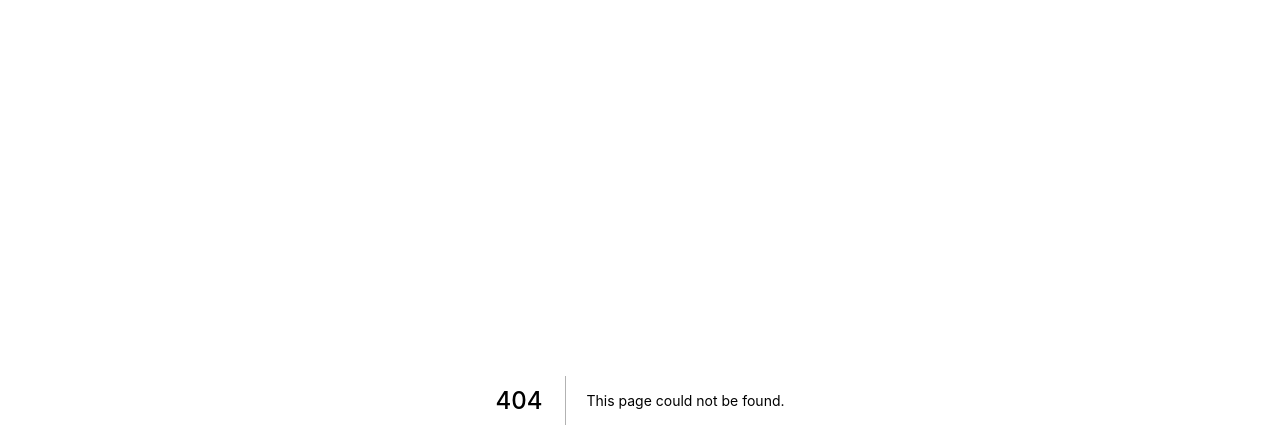
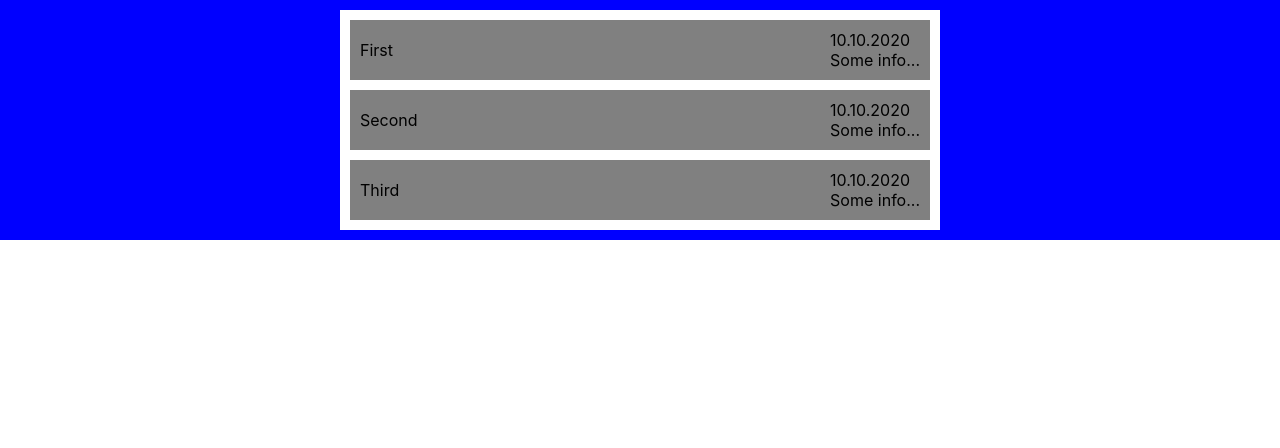
Before and after one commit to vitalyliber/learning_curve, a Next.js app: page /css_flexboxes in a window 1280 px wide. Before the commit this address had no page. Shown: the top 448 px of the page. Built offline with nearby package versions, Linux system fonts and the light colour scheme.

Commit message:
new lesson was added

```diff
--- /dev/null
+++ b/components/FlexCard.js
@@ -0,0 +1,24 @@
+const FlexCard = ({ title }) => {
+  return (
+    <div className="container">
+      <div>{title}</div>
+      <div>
+        <div>10.10.2020</div>
+        <div>Some info...</div>
+      </div>
+
+      <style jsx>{`
+        .container {
+          background-color: gray;
+          margin: 10px;
+          padding: 10px;
+          display: flex;
+          justify-content: space-between;
+          align-items: center;
+        }
+      `}</style>
+    </div>
+  );
+};
+
+export default FlexCard;
--- /dev/null
+++ b/pages/css_flexboxes.js
@@ -0,0 +1,31 @@
+import FlexCard from "../components/FlexCard";
+
+const CssFlexboxes = () => {
+  return (
+    <div className="container">
+      <div className="column">
+        {[{ title: "First" }, { title: "Second" }, { title: "Third" }].map(
+          (el) => (
+            <FlexCard {...el} />
+          )
+        )}
+      </div>
+
+      <style jsx>{`
+        .container {
+          background-color: blue;
+          padding: 10px;
+          display: flex;
+          justify-content: center;
+        }
+        .column {
+          background-color: white;
+          max-width: 600px;
+          flex: 1;
+        }
+      `}</style>
+    </div>
+  );
+};
+
+export default CssFlexboxes;
--- a/pages/index.js
+++ b/pages/index.js
@@ -23,6 +23,7 @@ export default function Home() {
           "http_request_post",
           "http_request_swr",
           "http_request_list",
+          "css_flexboxes"
         ].map((name) => {
           return (
             <Link href={`/${name}`}>
```
